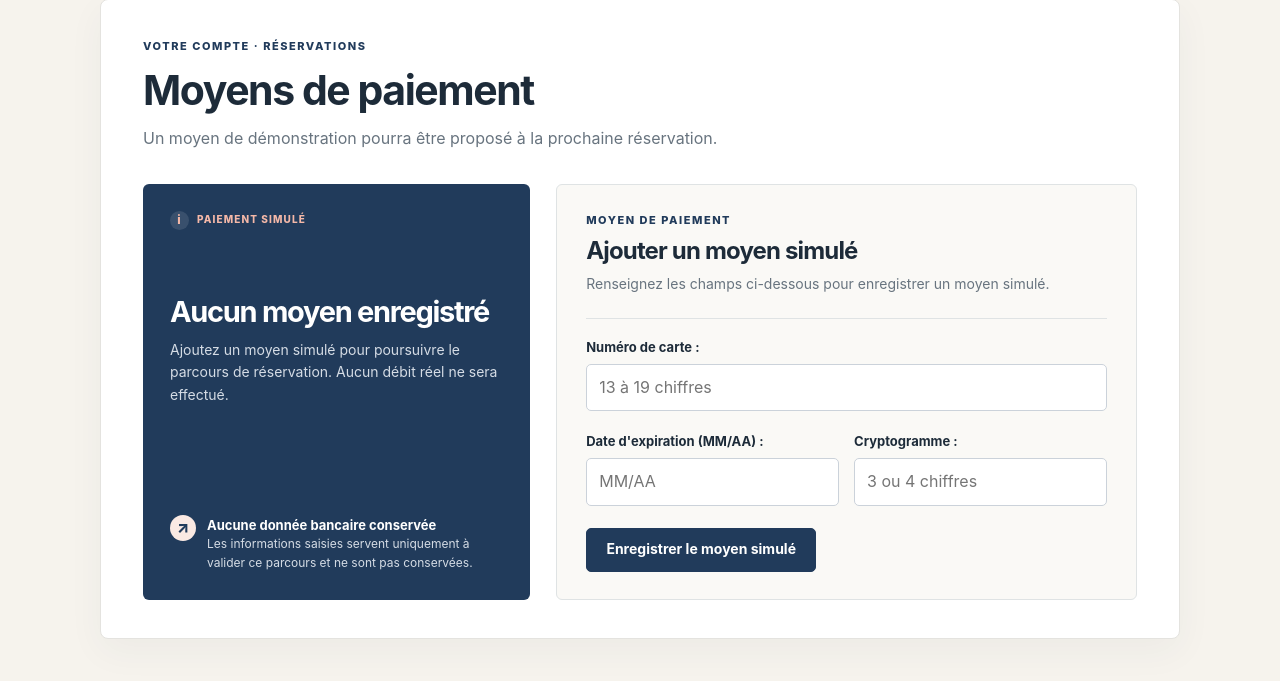
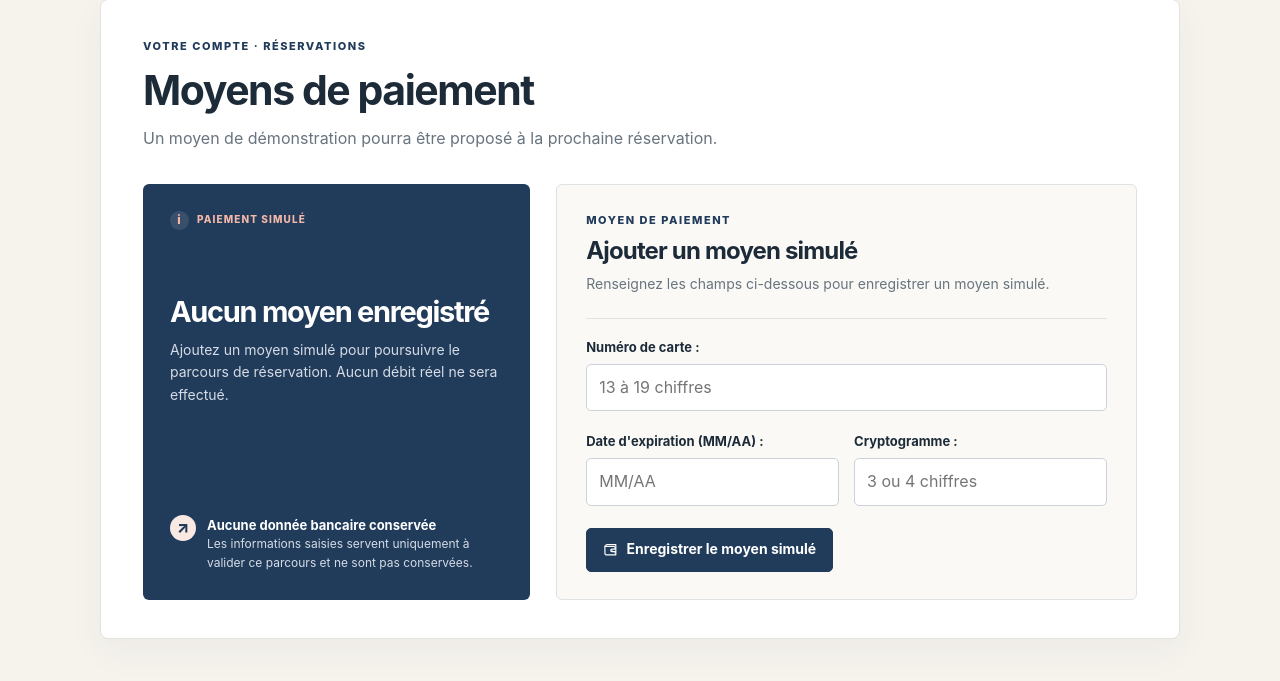
Before and after one commit to dinahamadeh-cpu/chaire_Capgemini_PK, a Django app: page /moyens-de-paiement/ in a window 1280 px wide. Shown: the part 120-801 px from the top of the page. Run offline with Django 5.2, Linux system fonts and the light colour scheme; the visitor is signed in with stand-in values (Sample User, id 1); data that the repository does not hold is empty.

Commit message:
Ajout d’une page de gestion des moyens de paiement
Ajout d’une page de gestion des moyens de paiement de démonstration, sans stockage de numéros bancaires complets.

```diff
--- a/parking/templates/parking/payment_methods.html
+++ b/parking/templates/parking/payment_methods.html
@@ -42,7 +42,7 @@
                         {{ form.security_code }}
                     </p>
                 </div>
-                <button type="submit" class="payment-submit">{% if payment_method %}Remplacer le moyen simulé{% else %}Enregistrer le moyen simulé{% endif %}</button>
+                <button type="submit" class="payment-submit"><svg class="button-icon" aria-hidden="true"><use href="#icon-wallet"></use></svg>{% if payment_method %}Remplacer le moyen simulé{% else %}Enregistrer le moyen simulé{% endif %}</button>
             </form>
         </section>
     </div>
```
